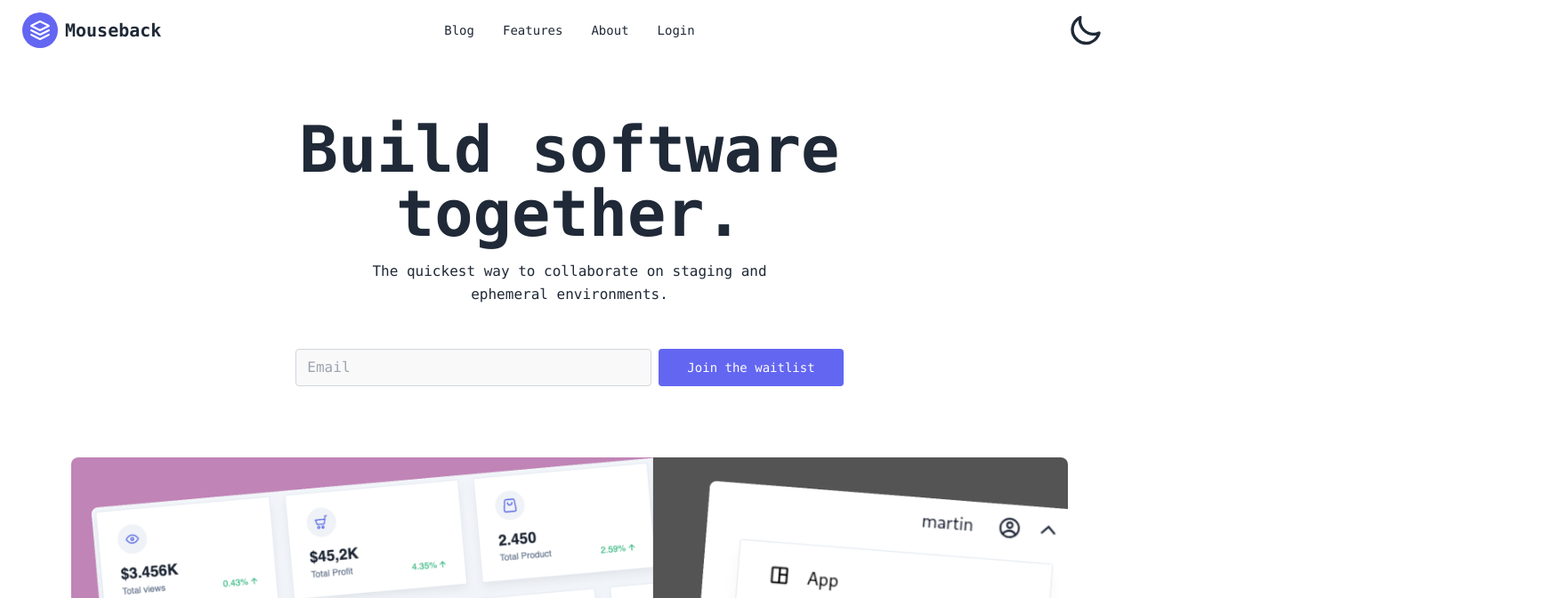
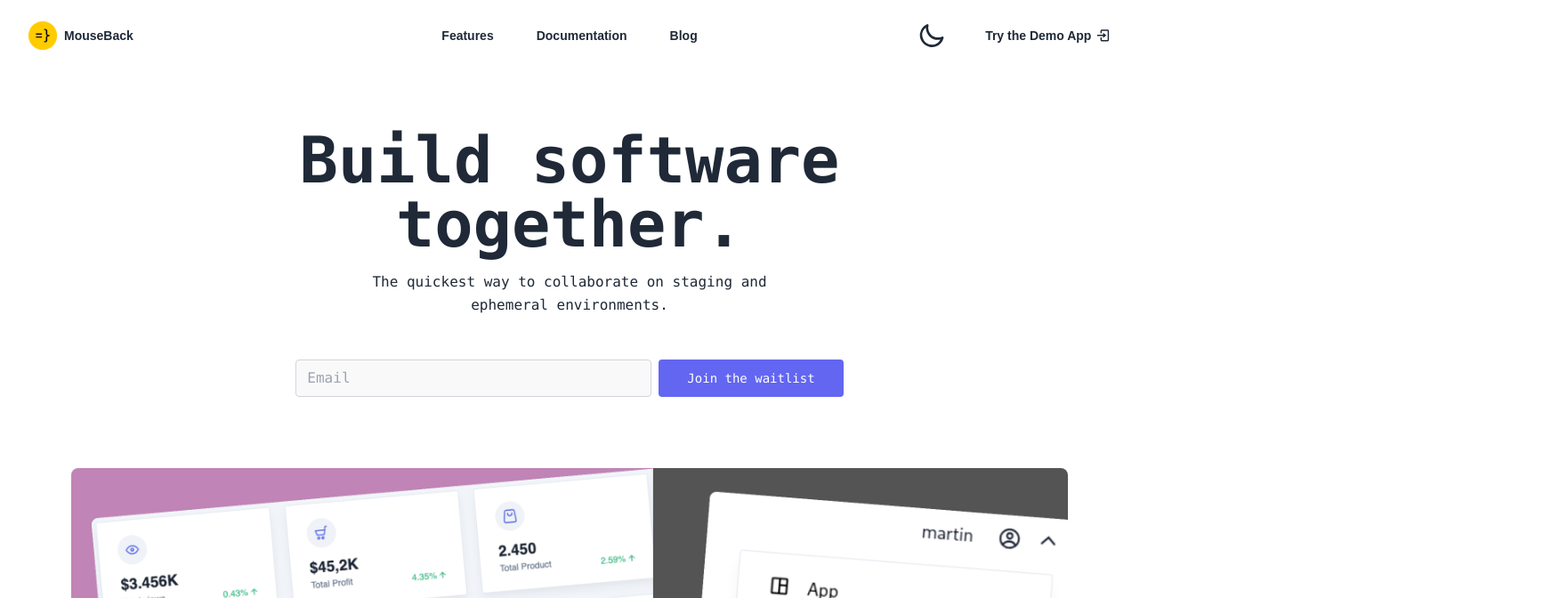
Before and after one commit to mehedihassansizan/MouseBack, a React (Vite) app: page / in a window 1280 px wide. Shown: the top 672 px of the page at 89% size, 1744 px wide, since content can reach past the window. Built offline with nearby package versions, Linux system fonts and the light colour scheme; no server answers.

Commit message:
users says Done

```diff
--- a/src/Layouts/Main.jsx
+++ b/src/Layouts/Main.jsx
@@ -4,12 +4,13 @@ import Navbar from '../component/Navbar';
 import { Outlet, useLocation } from 'react-router-dom';
 import Footer from '../component/Footer';
 
+
 const Main = () => {
     const location = useLocation()
     const noHeaderFooter = location.pathname.includes('login') || location.pathname.includes('signUp')
     return (
         <div>
-            {noHeaderFooter ||<Navbar></Navbar>}
+            {noHeaderFooter || <Navbar></Navbar>}
             <Outlet></Outlet>
             {noHeaderFooter || <Footer></Footer>}
         </div>
--- a/src/Pages/Home/Home/MouseBack/MouseBack.jsx
+++ b/src/Pages/Home/Home/MouseBack/MouseBack.jsx
@@ -3,6 +3,7 @@ import video from "../../../../assets/video/414109370_7237171126370790_108987278
 import bannarImg from "../../../../assets/img/open-saas-banner.png"
 import BuiltShipsWith from "../../../../component/BuiltShipsWith";
 import Features from "../../../../component/Features";
+import UsersSays from "../../../../component/UsersSays";
 
 
 const MouseBack = () => {
@@ -48,7 +49,10 @@ const MouseBack = () => {
     {/* open source */}
     <Features></Features>
 
-      <section className="mb-16">
+    {/* users says */}
+    <UsersSays></UsersSays>
+
+      <section className="mb-16 mt-[200px]">
         <div className="container px-5 mx-auto">
           <div className="flex flex-col text-center w-full mb-20">
             <h1 className="text-4xl font-bold title-font mb-1">
@@ -65,9 +69,9 @@ const MouseBack = () => {
           </div>
           <div className="flex flex-wrap -m-4">
             <div className="p-4 md:w-1/3 ">
-              <div className="flex rounded-lg h-full bg-neutral  p-8 flex-col">
+              <div className="flex rounded-lg h-full border p-8 flex-col">
                 <div className="flex items-center mb-3">
-                  <div className="w-8 h-8 mr-3 inline-flex items-center justify-center rounded-full bg-indigo-500 text-white flex-shrink-0">
+                  <div className="w-8 h-8 mr-3 inline-flex items-center justify-center rounded-full  bg-indigo-500 dark:text-white flex-shrink-0">
                     <svg
                       fill="none"
                       stroke="currentColor"
@@ -80,12 +84,12 @@ const MouseBack = () => {
                       <path d="M22 12h-4l-3 9L9 3l-3 9H2"></path>
                     </svg>
                   </div>
-                  <h1 className="text-white text-lg title-font font-medium">
+                  <h1 className="dark:text-white text-lg title-font font-medium">
                     Copy-paste our script
                   </h1>
                 </div>
                 <div className="flex-grow">
-                  <p className="leading-relaxed text-white text-base">
+                  <p className="leading-relaxed dark:text-white text-base">
                     Add our script onto any website or environment you wish to
                     collaborate on.
                   </p>
@@ -93,9 +97,9 @@ const MouseBack = () => {
               </div>
             </div>
             <div className="p-4 md:w-1/3 ">
-              <div className="flex rounded-lg h-full bg-neutral p-8 flex-col">
+              <div className="flex rounded-lg h-full border p-8 flex-col">
                 <div className="flex items-center mb-3">
-                  <div className="w-8 h-8 mr-3 inline-flex items-center justify-center rounded-full bg-indigo-500 text-white flex-shrink-0">
+                  <div className="w-8 h-8 mr-3 inline-flex items-center justify-center rounded-full bg-indigo-500 dark:text-white flex-shrink-0">
                     <svg
                       fill="none"
                       stroke="currentColor"
@@ -109,12 +113,12 @@ const MouseBack = () => {
                       <circle cx="12" cy="7" r="4"></circle>
                     </svg>
                   </div>
-                  <h1 className="text-white text-lg title-font font-medium">
+                  <h1 className="dark:text-white text-lg title-font font-medium">
                     Share your URL
                   </h1>
                 </div>
                 <div className="flex-grow">
-                  <p className="leading-relaxed text-white text-base">
+                  <p className="leading-relaxed dark:text-white text-base">
                     Mouseback embeds itself into your website or environment
                     with zero faff.
                   </p>
@@ -122,9 +126,9 @@ const MouseBack = () => {
               </div>
             </div>
             <div className="p-4 md:w-1/3">
-              <div className="flex rounded-lg h-full bg-neutral p-8 flex-col">
+              <div className="flex rounded-lg h-full border p-8 flex-col">
                 <div className="flex items-center mb-3">
-                  <div className="w-8 h-8 mr-3 inline-flex items-center justify-center rounded-full bg-indigo-500 text-white flex-shrink-0">
+                  <div className="w-8 h-8 mr-3 inline-flex items-center justify-center rounded-full bg-indigo-500 dark:text-white flex-shrink-0">
                     <svg
                       fill="none"
                       stroke="currentColor"
@@ -139,12 +143,12 @@ const MouseBack = () => {
                       <path d="M20 4L8.12 15.88M14.47 14.48L20 20M8.12 8.12L12 12"></path>
                     </svg>
                   </div>
-                  <h1 className="text-white text-lg title-font font-medium">
+                  <h1 className="dark:text-white text-lg title-font font-medium">
                     Start iterating
                   </h1>
                 </div>
                 <div className="flex-grow">
-                  <p className="leading-relaxed text-base text-white">
+                  <p className="leading-relaxed text-base dark:text-white">
                     Your site transforms into a feedback canvas so you can start
                     building together.
                   </p>
--- a/src/component/Navbar.jsx
+++ b/src/component/Navbar.jsx
@@ -1,47 +1,70 @@
 import React, { useContext } from "react";
-import { Link } from "react-router-dom";
+import logo1 from "../assets/img/logo.png";
 import { AuthContext } from "../provider/AuthProvider/AuthProvider";
 import Swal from "sweetalert2";
+import { Link } from "react-router-dom";
 
 const Navbar = () => {
+  const { user, logOut } = useContext(AuthContext);
 
-  const {user, logOut} = useContext(AuthContext);
-
-  const handleLogOut = () =>{
+  const handleLogOut = () => {
     logOut()
-    .then(() =>{
+      .then(() => {
         Swal.fire({
           position: "top-end",
           icon: "success",
           title: "Successfully log out",
           showConfirmButton: false,
-        timer: 1500
+          timer: 1500,
         });
       })
-    .catch(error => {
+      .catch((error) => {
         Swal.fire({
-        title: 'Error!',
-        text: 'Do you want to continue',
-        icon: 'error',
-        confirmButtonText: 'ok'
-      })
+          title: "Error!",
+          text: "Do you want to continue",
+          icon: "error",
+          confirmButtonText: "ok",
+        });
         console.log(error.message);
-    })
-  }
-
+      });
+  };
   const navli = (
     <>
-      <li><Link>Blog</Link></li>
-    <li><a href="#features">Features</a></li>
-    <li><Link>About</Link></li>
-    {user ? <li><Link onClick={handleLogOut} >Log Out</Link></li> : <li><Link to="/login">Login</Link></li>}
+      <li>
+        <Link>Blog</Link>
+      </li>
+      <li>
+        <a href="#features">Features</a>
+      </li>
+      <li>
+        <Link>About</Link>
+      </li>
+      {user ? (
+        <li>
+          <Link onClick={handleLogOut}>Log Out</Link>
+        </li>
+      ) : (
+        <li>
+          <Link to="/login">Login</Link>
+        </li>
+      )}
     </>
-  )
+  );
+  return (
+    <nav
+      class="flex items-center justify-between p-6 lg:px-8 mb-16"
+      aria-label="Global"
+    >
+      <div class="flex items-center lg:flex-1">
+        <a
+          href="/"
+          class="flex items-center -m-1.5 p-1.5 duration-300 ease-in-out hover:text-yellow-500 dark:text-white "
+        >
+          <img class="h-8 w-8" src={logo1} alt="Open SaaS App" />
+          <span class="ml-2 text-sm font-semibold leading-6 ">MouseBack</span>
+        </a>
+      </div>
 
-
-  return (
-    <div className="navbar font-mono bg-base-100 mb-16">
-      <div className="navbar-start">
       <div className="dropdown">
         <div tabIndex={0} role="button" className="btn btn-ghost lg:hidden">
           <svg
@@ -66,33 +89,64 @@ const Navbar = () => {
           {navli}
         </ul>
       </div>
-        <a className="btn btn-ghost text-xl"><svg
+
+      {/*
+      <div class="flex lg:hidden">
+        <button
+          type="button"
+          class="-m-2.5 inline-flex items-center justify-center rounded-md p-2.5 text-gray-700"
+        >
+          <span class="sr-only">Open main menu</span>
+          <svg
+            stroke="currentColor"
+            fill="currentColor"
+            stroke-width="0"
+            viewBox="0 0 24 24"
+            aria-hidden="true"
+            class="h-6 w-6"
+            height="1em"
+            width="1em"
             xmlns="http://www.w3.org/2000/svg"
-            fill="none"
-            stroke="currentColor"
-            stroke-linecap="round"
-            stroke-linejoin="round"
-            stroke-width="2"
-            class="w-10 h-10 text-white p-2 bg-indigo-500 rounded-full"
-            viewBox="0 0 24 24"
           >
-            <path d="M12 2L2 7l10 5 10-5-10-5zM2 17l10 5 10-5M2 12l10 5 10-5"></path>
-          </svg>Mouseback</a>
+            <path
+              fill-rule="evenodd"
+              d="M3 6.75A.75.75 0 013.75 6h16.5a.75.75 0 010 1.5H3.75A.75.75 0 013 6.75zM3 12a.75.75 0 01.75-.75h16.5a.75.75 0 010 1.5H3.75A.75.75 0 013 12zm0 5.25a.75.75 0 01.75-.75h16.5a.75.75 0 010 1.5H3.75a.75.75 0 01-.75-.75z"
+              clip-rule="evenodd"
+            ></path>
+          </svg>
+        </button>
+      </div> */}
+
+      <div class="hidden lg:flex lg:gap-x-12 ">
+        <a
+          href="#features"
+          class="text-sm font-semibold leading-6  duration-300 ease-in-out hover:text-yellow-500 dark:text-white"
+        >
+          Features
+        </a>
+        <a
+          href="https://docs.opensaas.sh"
+          class="text-sm font-semibold leading-6  duration-300 ease-in-out hover:text-yellow-500 dark:text-white"
+        >
+          Documentation
+        </a>
+        <a
+          href="https://docs.opensaas.sh/blog"
+          class="text-sm font-semibold leading-6  duration-300 ease-in-out hover:text-yellow-500 dark:text-white"
+        >
+          Blog
+        </a>
       </div>
-      <div className="navbar-center hidden lg:flex">
-        <ul className="menu menu-horizontal px-1">
-          {navli}
 
-        </ul>
-      </div>
-      <div className="navbar-end">
+      <div class="hidden lg:flex lg:flex-1 lg:justify-end lg:align-end">
+        <div class="flex items-center gap-3 text-sm font-semibold leading-6 2xsm:gap-7">
           <label className="swap swap-rotate pr-8">
             {/* this hidden checkbox controls the state */}
             <input type="checkbox" className="theme-controller" value="black" />
 
             {/* sun icon */}
             <svg
-            className="swap-on fill-current w-10 h-10"
+              className="swap-on fill-current w-8 h-8"
               xmlns="http://www.w3.org/2000/svg"
               viewBox="0 0 24 24"
             >
@@ -101,7 +155,7 @@ const Navbar = () => {
 
             {/* moon icon */}
             <svg
-            className="swap-off fill-current w-10 h-10"
+              className="swap-off fill-current w-8 h-8"
               xmlns="http://www.w3.org/2000/svg"
               viewBox="0 0 24 24"
             >
@@ -109,8 +163,27 @@ const Navbar = () => {
             </svg>
           </label>
 
+          <a href="/login">
+            <div class="flex justify-end items-center duration-300 ease-in-out text-sm hover:text-yellow-500 dark:text-white">
+              Try the Demo App{" "}
+              <svg
+                stroke="currentColor"
+                fill="currentColor"
+                stroke-width="0"
+                viewBox="0 0 24 24"
+                class="ml-1"
+                height="1.1rem"
+                width="1.1rem"
+                xmlns="http://www.w3.org/2000/svg"
+              >
+                <path d="m13 16 5-4-5-4v3H4v2h9z"></path>
+                <path d="M20 3h-9c-1.103 0-2 .897-2 2v4h2V5h9v14h-9v-4H9v4c0 1.103.897 2 2 2h9c1.103 0 2-.897 2-2V5c0-1.103-.897-2-2-2z"></path>
+              </svg>
+            </div>
+          </a>
         </div>
       </div>
+    </nav>
   );
 };
 
--- /dev/null
+++ b/src/component/UsersSays.jsx
@@ -0,0 +1,94 @@
+import React from "react";
+
+const UsersSays = () => {
+  return (
+    <div className="md:p-20">
+        <div class="relative sm:left-5 -m-2 rounded-xl bg-yellow-400/20 lg:ring-1 lg:ring-yellow-500/50 lg:-m-4 ">
+        <div class="relative sm:top-5 sm:right-5 bg-gray-900 dark:bg-boxdark px-8 py-20 shadow-xl sm:rounded-xl sm:px-10 sm:py-16 md:px-12 lg:px-20">
+          <h2 class="text-left text-xl font-semibold tracking-wide leading-7 text-gray-500 dark:text-white">
+            What Our Users Say
+          </h2>
+          <div class="relative flex flex-wrap gap-6 w-full mt-6 z-10 justify-between lg:mx-0">
+            <figure class="w-full lg:w-1/4 box-content flex flex-col justify-between p-8 rounded-xl bg-gray-500/5 ">
+              <blockquote class="text-lg text-white sm:text-md sm:leading-8">
+                <p>
+                  I used Wasp to build and sell my AI-augmented SaaS app for
+                  marketplace vendors within two months!
+                </p>
+              </blockquote>
+              <figcaption class="mt-6 text-base text-white">
+                <a
+                  href="https://twitter.com/maksim36ua"
+                  class="flex items-center gap-x-2"
+                >
+                  <img
+                    src="https://pbs.twimg.com/profile_images/1719397191205179392/V_QrGPSO_400x400.jpg"
+                    class="h-12 w-12 rounded-full"
+                  />
+                  <div>
+                    <div class="font-semibold hover:underline">
+                      Max Khamrovskyi
+                    </div>
+                    <div class="mt-1">Senior Eng @ Red Hat</div>
+                  </div>
+                </a>
+              </figcaption>
+            </figure>
+            <figure class="w-full lg:w-1/4 box-content flex flex-col justify-between p-8 rounded-xl bg-gray-500/5 ">
+              <blockquote class="text-lg text-white sm:text-md sm:leading-8">
+                <p>
+                  Nearly done with a MVP in 3 days of part-time work... and
+                  deployed on Fly.io in 10 minutes.
+                </p>
+              </blockquote>
+              <figcaption class="mt-6 text-base text-white">
+                <a
+                  href="https://twitter.com/tskaggs"
+                  class="flex items-center gap-x-2"
+                >
+                  <img
+                    src="https://pbs.twimg.com/profile_images/1486119226771480577/VptdEo6A_400x400.png"
+                    class="h-12 w-12 rounded-full"
+                  />
+                  <div>
+                    <div class="font-semibold hover:underline">Tim Skaggs</div>
+                    <div class="mt-1">Founder @ Antler US</div>
+                  </div>
+                </a>
+              </figcaption>
+            </figure>
+            <figure class="w-full lg:w-1/4 box-content flex flex-col justify-between p-8 rounded-xl bg-gray-500/5 ">
+              <blockquote class="text-lg text-white sm:text-md sm:leading-8">
+                <p>
+                  In just 6 nights... my SaaS app is live 🎉! Huge thanks to the
+                  amazing @wasplang community 🙌 for their guidance along the
+                  way. These tools are incredibly efficient 🤯!
+                </p>
+              </blockquote>
+              <figcaption class="mt-6 text-base text-white">
+                <a
+                  href="https://twitter.com/jonathancocharan"
+                  class="flex items-center gap-x-2"
+                >
+                  <img
+                    src="https://pbs.twimg.com/profile_images/926142421653753857/o6Hmcbr7_400x400.jpg"
+                    class="h-12 w-12 rounded-full"
+                  />
+                  <div>
+                    <div class="font-semibold hover:underline">
+                      Jonathan Cocharan
+                    </div>
+                    <div class="mt-1">Entrepreneur</div>
+                  </div>
+                </a>
+              </figcaption>
+            </figure>
+          </div>
+        </div>
+      </div>
+    </div>
+
+  );
+};
+
+export default UsersSays;
```
Also changed, not shown: 1 other file (tests, documents, lock files or other folders). Lines whose indentation alone changed are shown as unchanged.
